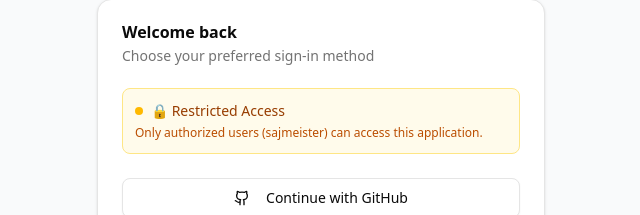
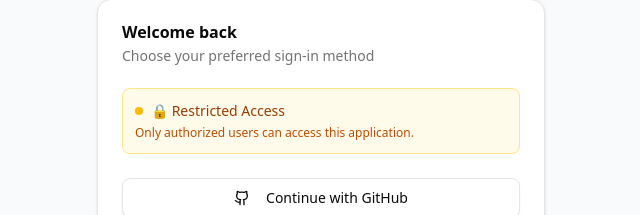
Before and after one commit to sajmeister/aaplat, a Next.js app: page /auth/signin in a window 1280 px wide. Shown: the part 350-565 px from the top of the page, without its empty margins (319-959 px from the left). Built offline with nearby package versions, Linux system fonts and the light colour scheme; no server answers.

Commit message:
🔒 Security Fix: Remove username from user-facing messages

```diff
--- a/src/components/auth/signin-form.tsx
+++ b/src/components/auth/signin-form.tsx
@@ -29,7 +29,7 @@
             </p>
           </div>
           <p className="text-xs text-amber-700 mt-1">
-            Only authorized users (sajmeister) can access this application.
+            Only authorized users can access this application.
           </p>
         </div>
       </CardHeader>
```
